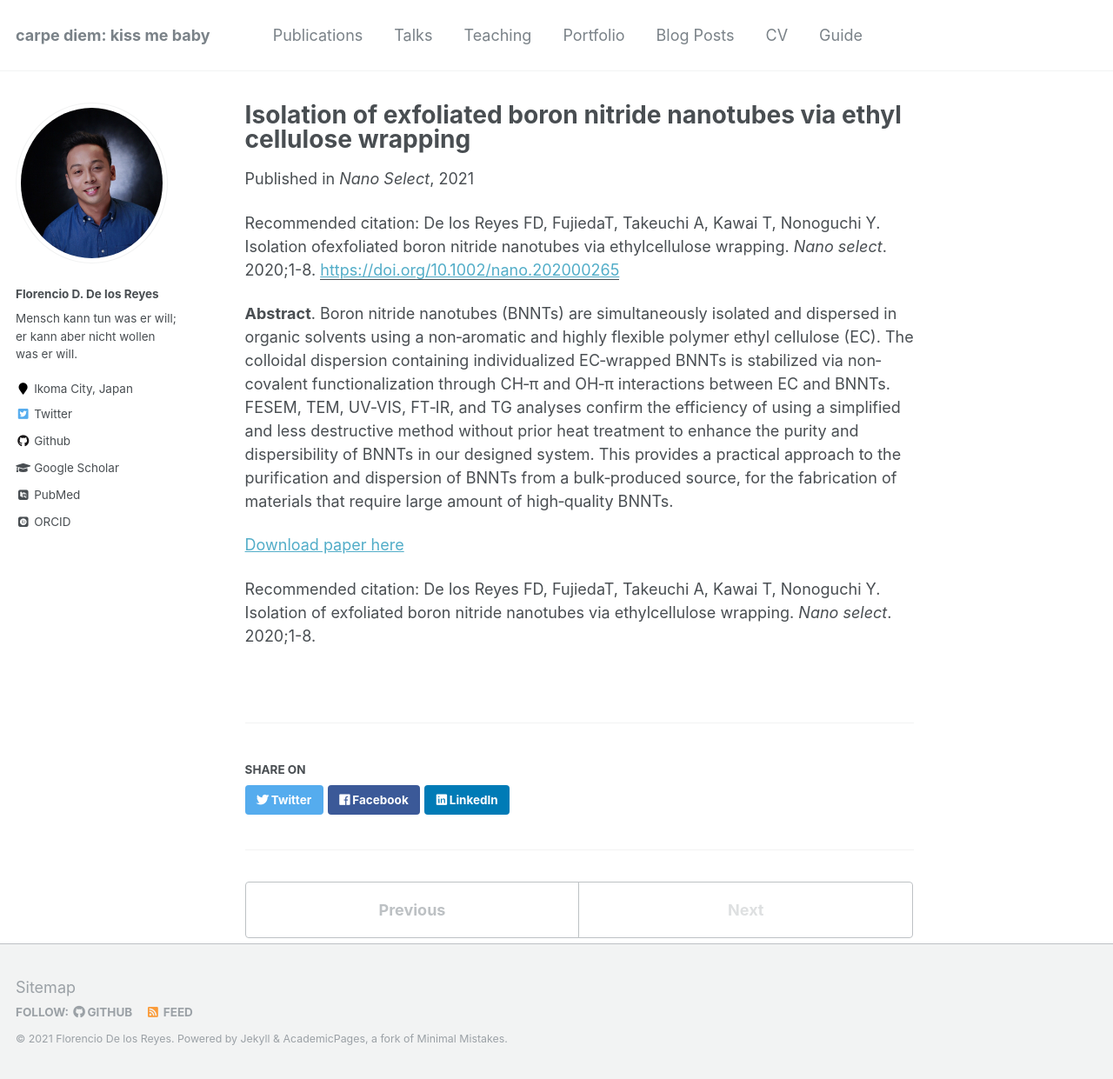
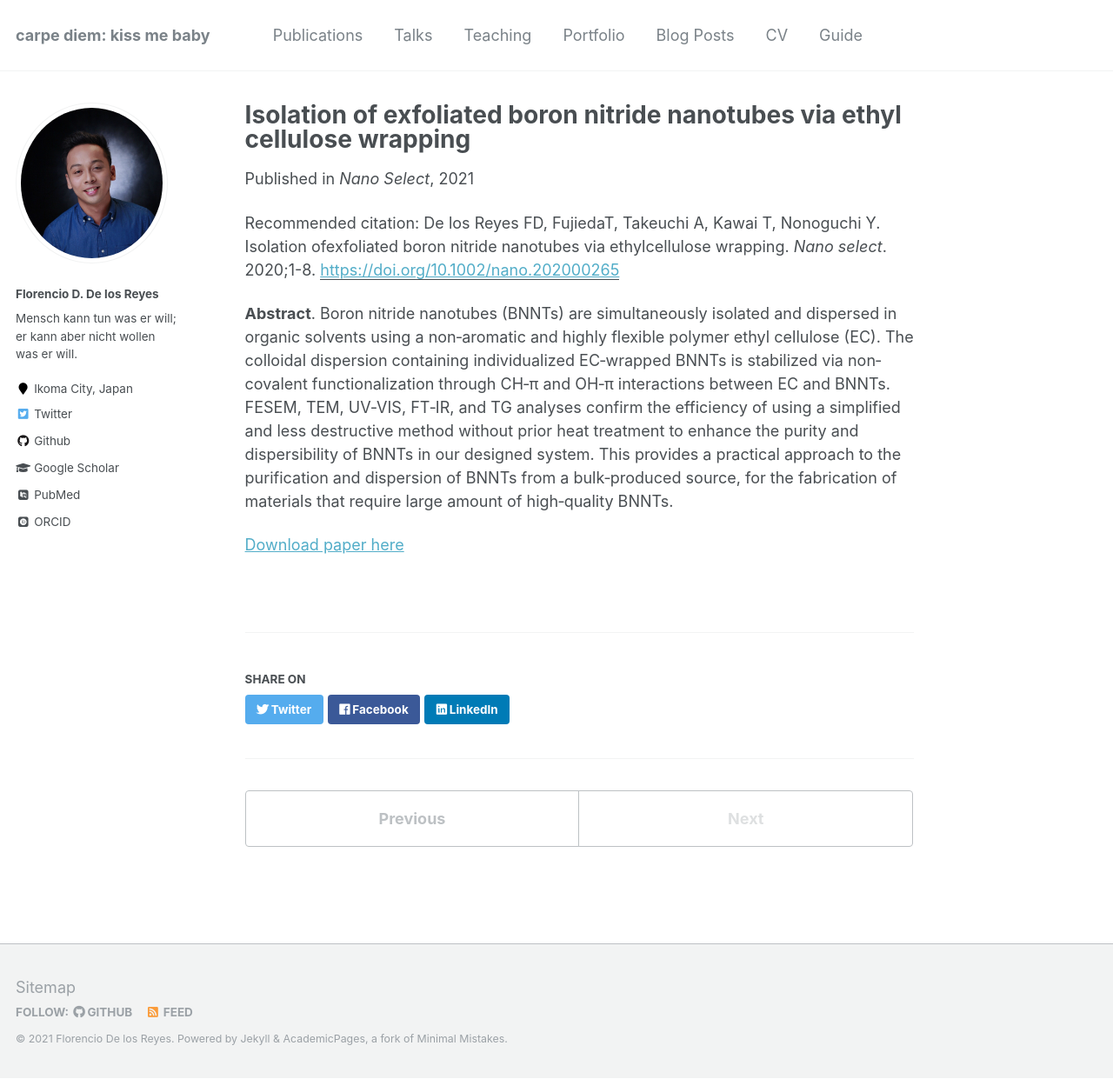
Before and after one commit to fddelosreyes/fddelosreyes.github.io, a Jekyll site: the page built from _publications/2015-10-01-paper-title-number-3.md, in a window 1280 px wide and 1241 px high. Shown: the whole window at 87% size. Built offline with Jekyll 4.4.1, drawn with Linux system fonts in a browser that asks for light colours; some web fonts are replaced.

Commit message:
Update 2015-10-01-paper-title-number-3.md

```diff
--- a/_publications/2015-10-01-paper-title-number-3.md
+++ b/_publications/2015-10-01-paper-title-number-3.md
@@ -11,5 +11,3 @@ citation: 'De los Reyes FD, FujiedaT, Takeuchi A, Kawai T, Nonoguchi Y. Isolatio
 <b>Abstract</b>. Boron nitride nanotubes (BNNTs) are simultaneously isolated and dispersed in organic solvents using a non‐aromatic and highly flexible polymer ethyl cellulose (EC). The colloidal dispersion containing individualized EC‐wrapped BNNTs is stabilized via non‐covalent functionalization through CH‐π and OH‐π interactions between EC and BNNTs. FESEM, TEM, UV‐VIS, FT‐IR, and TG analyses confirm the efficiency of using a simplified and less destructive method without prior heat treatment to enhance the purity and dispersibility of BNNTs in our designed system. This provides a practical approach to the purification and dispersion of BNNTs from a bulk‐produced source, for the fabrication of materials that require large amount of high‐quality BNNTs.
 
 [Download paper here](https://onlinelibrary.wiley.com/doi/epdf/10.1002/nano.202000265)
-
-Recommended citation: De los Reyes FD, FujiedaT, Takeuchi A, Kawai T, Nonoguchi Y. Isolation of exfoliated boron nitride nanotubes via ethylcellulose wrapping. <i>Nano select</i>. 2020;1-8.
```
